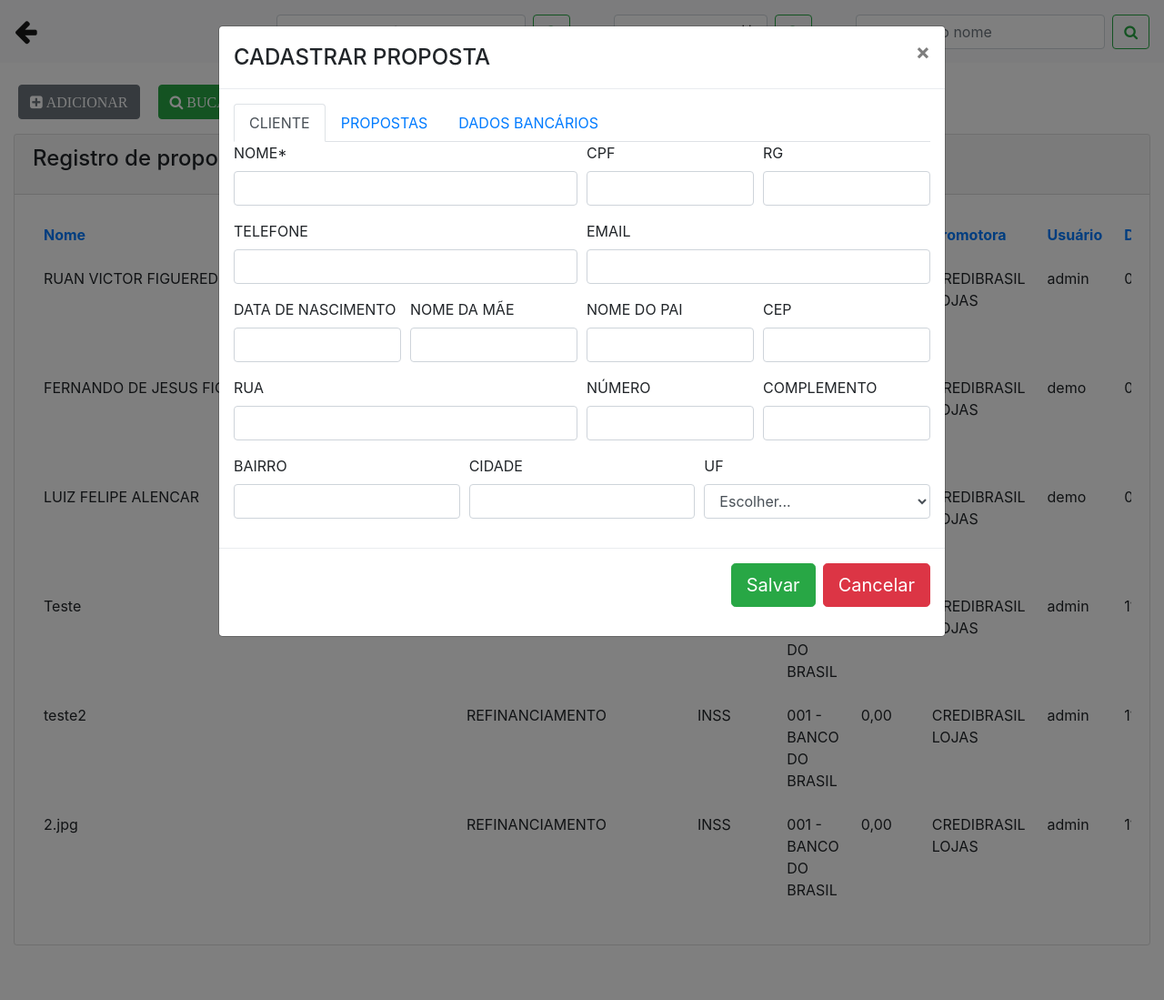
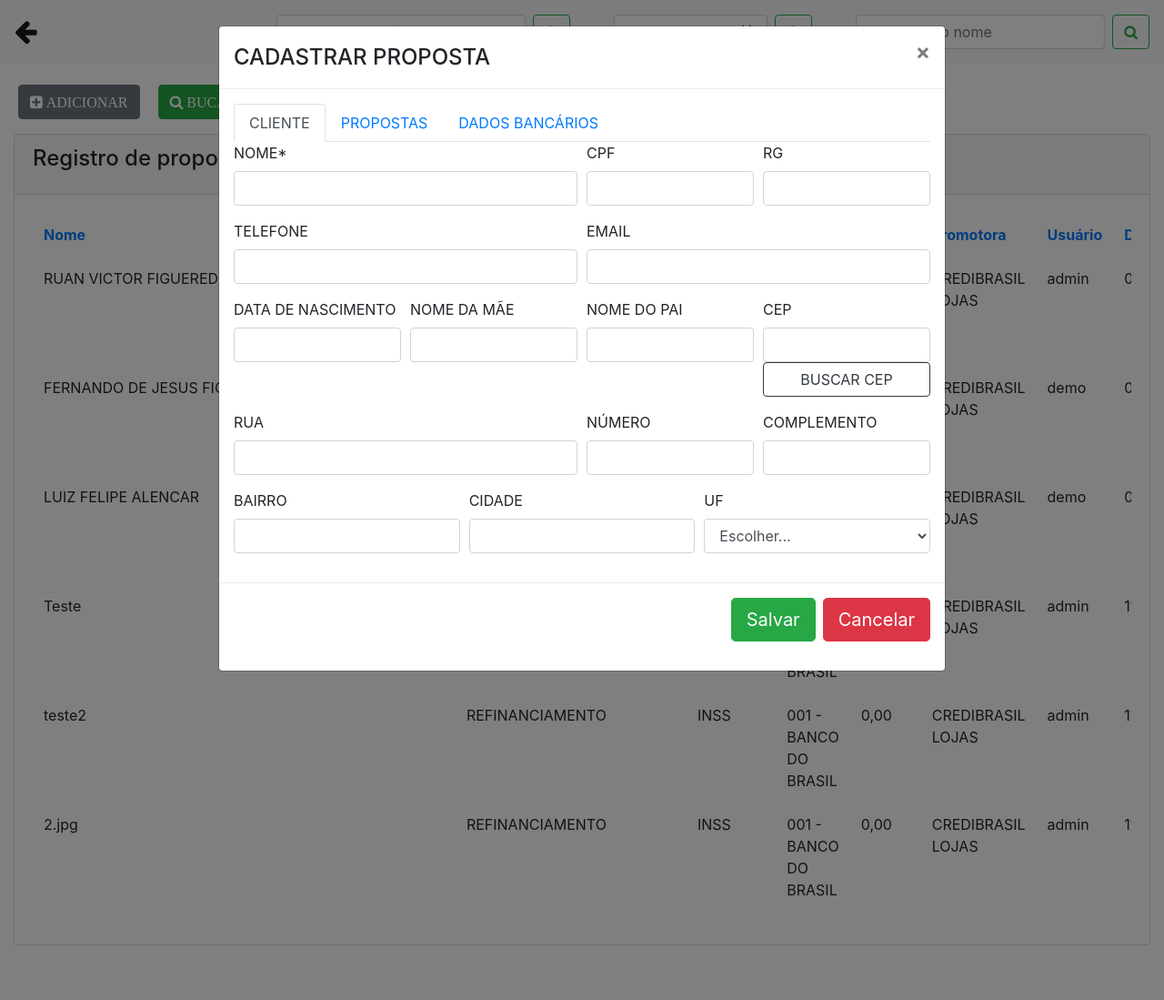
Before and after one commit to figueredorv/crm, a PHP site: page /propostas.php in a window 1280 px wide, after a click on "ADICIONAR". Shown: the whole page at 91% size. Run offline with PHP 8.4, Linux system fonts and the light colour scheme; a user stored in the database is signed in; data comes from the database, SQL or seed files in the repository.

Commit message:
Tudo certo!

```diff
--- a/propostas.php
+++ b/propostas.php
@@ -461,8 +461,10 @@ $nomeusuario = $_SESSION['nome_usuario'];
                           </div>
                           <div class="form-group col-md-3">
                             <label for="inputCep">CEP</label>
-                            <input name="inputCep" type="text" class="form-control" id="inputCep" placeholder="">
+                            <input name="inputCep" type="number" class="form-control" id="cep" name="cep" placeholder="">
+                            <button type="button" class="btn btn-outline-dark btn-block" onclick="consultaEndereco()">BUSCAR CEP</button>
                           </div>
+
                           <div class="form-group col-md-6">
                             <label for="inputRua">RUA</label>
                             <input name="inputRua" type="text" class="form-control" id="inputRua" placeholder="">
@@ -1225,6 +1227,8 @@ if (isset($_POST['button'])) {
   $observacao   = $_POST['inputObservacao'];
   $statusproposta = 'PENDENTE';
   $data = date('d/m/Y H:i');
+
+
 
 
 
@@ -4403,3 +4407,41 @@ if (@$_GET['func'] == 'editarstatus') {
 
 <?php }
 } ?>
+
+
+<script>
+   function consultaEndereco() {
+    // Obter o valor do CEP digitado
+    let cep = document.querySelector('#cep').value;
+
+    if (cep.length !== 8){
+      alert('Cep inválido!');
+    }
+
+    let url = 'https://viacep.com.br/ws/' + cep + '/json/';
+
+    fetch(url)
+      .then(function(response){
+        if (!response.ok) {
+          throw new Error('Erro na requisição');
+        }
+        return response.json();
+      })
+      .then(function(data){
+        console.log(data);
+        mostrarEndereco(data); // Chama a função para preencher os inputs
+      })
+      .catch(function(error) {
+        console.error('Erro:', error);
+      });
+   }
+
+   function mostrarEndereco(dados){
+      document.getElementById('inputRua').value = dados.logradouro || '';
+      document.getElementById('inputNumero').value = ''; // Defina a lógica para o número
+      document.getElementById('inputComplemento').value = dados.complemento || '';
+      document.getElementById('inputBairro').value = dados.bairro || '';
+      document.getElementById('inputCidade').value = dados.localidade || '';
+      document.getElementById('inputUf').value = dados.uf || '';
+   }
+</script>
```
